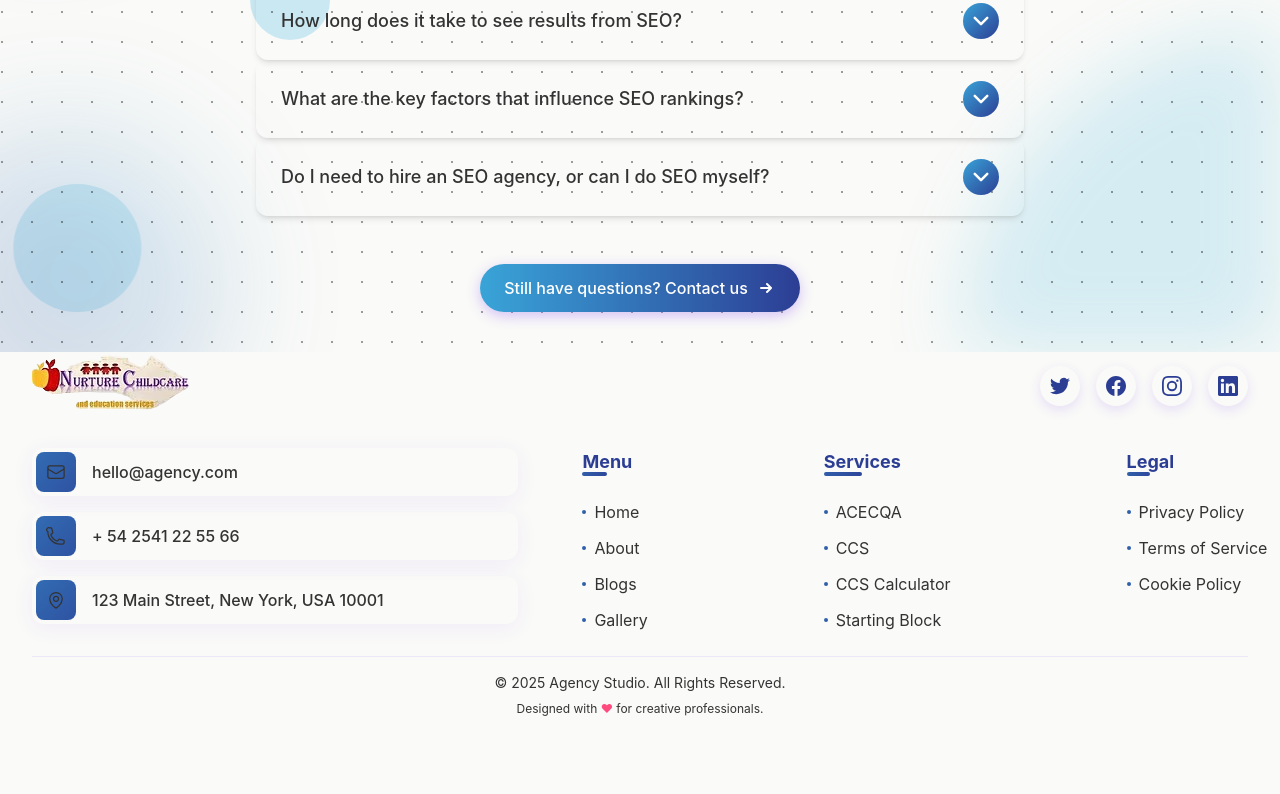
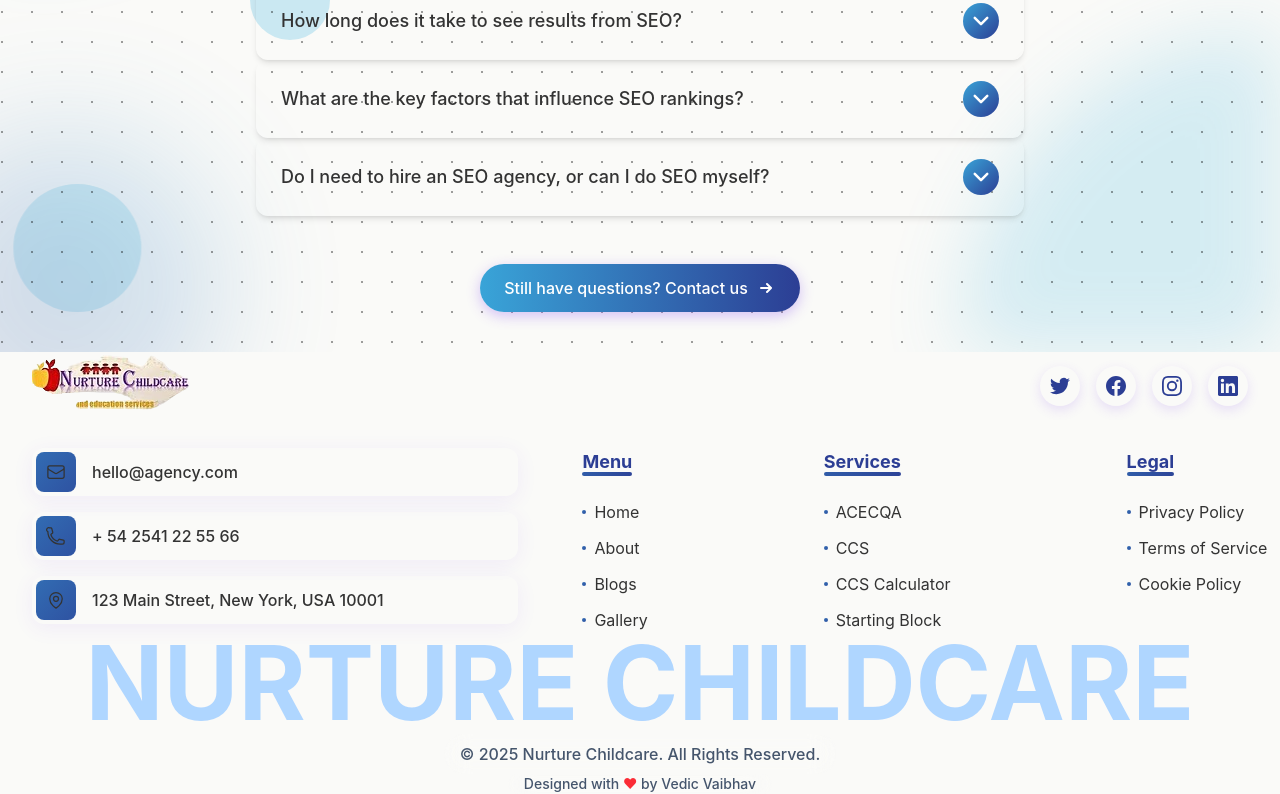
Before and after one commit to RanaJyotika/Aus, a Next.js app in the folder main-frontend/: page /about in a window 1280 px wide. Shown: the part 3156-3950 px from the top of the page. Before the commit the page ends 3873 px from the top, so only its background shows below. Built offline with nearby package versions, Linux system fonts and the light colour scheme; no server answers.

Commit message:
fixed footer

```diff
--- /dev/null
+++ b/main-frontend/components/LandingComps/BgFooter.tsx
@@ -0,0 +1,24 @@
+const BackgroundFooter = () => {
+  return (
+    <div className="relative text-blue-300 overflow-hidden">
+      {/* Faint Background Text */}
+      <div className="flex justify-center items-center z-0 pointer-events-none">
+        <h1 className="text-blue-300/70 text-[8vw] font-bold  leading-none whitespace-nowrap text-center">
+          NURTURE CHILDCARE
+        </h1>
+      </div>
+
+      {/* Overlayed Copyright */}
+      <div className=" z-10 flex flex-col justify-center items-center ">
+        <span className="bg-white/10 backdrop-blur-md text-md px-4 py-2 rounded-full font-medium text-slate-600">
+          © 2025 Nurture Childcare. All Rights Reserved.
+        </span>
+        <span className="bg-white/10 backdrop-blur-md text-sm px-4 rounded-full font-medium text-slate-600">
+          Designed with <span className="text-red-500">❤</span> by Vedic Vaibhav
+        </span>
+      </div>
+    </div>
+  );
+};
+
+export default BackgroundFooter;
--- a/main-frontend/components/LandingComps/Footer.tsx
+++ b/main-frontend/components/LandingComps/Footer.tsx
@@ -6,6 +6,7 @@ import { motion } from "framer-motion";
 import { JSX, SVGProps } from "react";
 import Image from "next/image";
 import LOGO from "../../public/LOGO.png";
+import BackgroundFooter from "./BgFooter";
 
 // SVG Icons
 const EnvelopeIcon = (
@@ -145,14 +146,19 @@ const menuLinks = [
   { name: "About", href: "/about" },
   { name: "Blogs", href: "/blogs" },
   { name: "Gallery", href: "/gallery" },
-
 ];
 
 const serviceLinksData = [
-  { name: "ACECQA", href: "/services/web-development" },
-  { name: "CCS", href: "/services/ui-ux-design" },
-  { name: "CCS Calculator", href: "/services/branding" },
-  { name: "Starting Block", href: "/services/seo-marketing" },
+  { name: "ACECQA", href: "https://www.acecqa.gov.au/" },
+  {
+    name: "CCS",
+    href: "https://www.servicesaustralia.gov.au/child-care-subsidy",
+  },
+  {
+    name: "CCS Calculator",
+    href: "https://www.servicesaustralia.gov.au/how-much-child-care-subsidy-you-can-get?context=41186",
+  },
+  { name: "Starting Block", href: "https://startingblocks.gov.au/" },
 ];
 
 const legalLinksData = [
@@ -275,7 +281,7 @@ export default function Footer() {
               <Link
                 key={platform.name}
                 href={platform.href}
-                className="w-10 h-10 rounded-full flex items-center justify-center transition-all duration-300 hover:scale-110"
+                className="w-10 h-10 rounded-full flex items-center justify-center transition-all duration-300 hover:scale-110 "
                 style={{
                   backgroundColor: "var(--color-white)",
                   color: "var(--color-accent-glow)",
@@ -287,7 +293,6 @@ export default function Footer() {
             ))}
           </div>
         </motion.div>
-
         <div className="grid lg:grid-cols-[40%_60%] gap-10 md:gap-16">
           {/* Contact Column */}
           <motion.div variants={itemVariants} className="relative">
@@ -362,27 +367,31 @@ export default function Footer() {
           </motion.div>
 
           {/* Links Column */}
-          <motion.div
-            variants={itemVariants}
-            className="flex gap-10 md:gap-44"
-          >
-            {[{ title: "Menu", links: menuLinks },
+          <motion.div variants={itemVariants} className="flex gap-10 md:gap-44">
+            {[
+              { title: "Menu", links: menuLinks },
               { title: "Services", links: serviceLinksData },
-              { title: "Legal", links: legalLinksData }].map((section) => (
+              { title: "Legal", links: legalLinksData },
+            ].map((section) => (
               <div key={section.title}>
                 <h3
-                  className="text-lg font-bold mb-6 relative inline-block"
+                  className="text-lg font-bold mb-6 relative inline-block "
                   style={{ color: "var(--color-accent-glow)" }}
                 >
                   {section.title}
-                  <div className="absolute bottom-0 left-0 w-1/2 h-1 bg-gradient-animation rounded-full"></div>
+                  <div className="absolute bottom-0 left-0 w-2/2 h-1 bg-gradient-animation rounded-full"></div>
                 </h3>
                 <ul className=" space-y-0 md:space-y-3">
                   {section.links.map((link) => (
                     <li key={link.name}>
                       <Link
                         href={link.href}
-                        className="flex items-center transition-all duration-300 hover:translate-x-1"
+                        target="_blank"
+                        rel="noopener noreferrer"
+                        className="flex items-center transition-all duration-300 hover:translate-x-1 hover:underline"
+                        style={{
+                          textDecorationColor: "var(--color-text-muted)",
+                        }}
                       >
                         <div className="mr-2 w-1 h-1 rounded-full bg-gradient-animation"></div>
                         <span style={{ color: "var(--color-text-muted)" }}>
@@ -396,7 +405,7 @@ export default function Footer() {
             ))}
           </motion.div>
         </div>
-
+        {/*
         <motion.div
           variants={itemVariants}
           className="mt-6 pt-4 text-center text-sm"
@@ -410,7 +419,8 @@ export default function Footer() {
             Designed with <span style={{ color: "#ff4b7d" }}>♥</span> for
             creative professionals.
           </p>
-        </motion.div>
+        </motion.div> */}
+        <BackgroundFooter/>
       </div>
     </motion.footer>
   );
```
